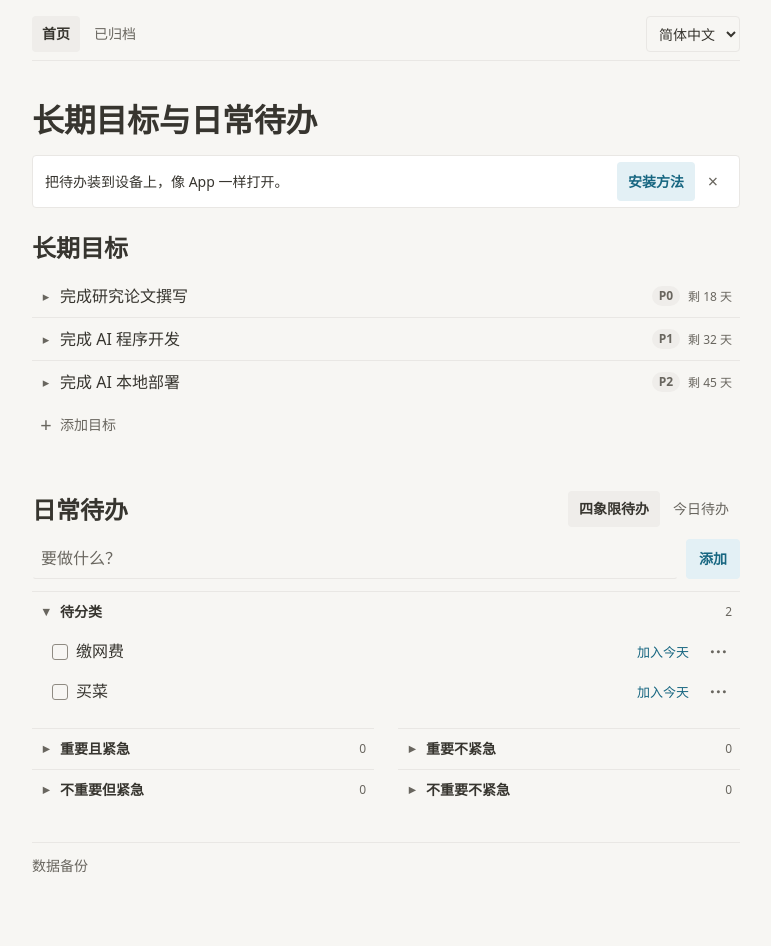
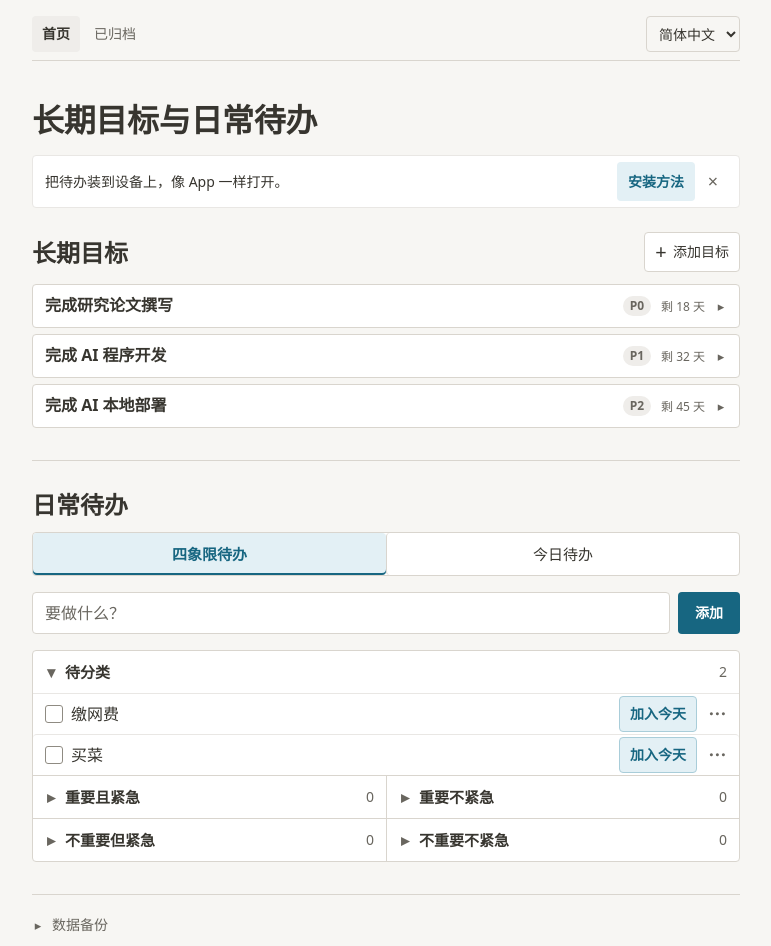
Before and after one commit to huzhenlin310-dotcom/todo-pwa, a website: page index.html in a window 1280 px wide. Shown: the whole page, without its empty margins (254-1025 px from the left). Before the commit the page ends 925 px from the top, so only its background shows below. Drawn offline with Linux system fonts and the light colour scheme.

Commit message:
Clarify Todo homepage actions and visual hierarchy

```diff
--- a/app.js
+++ b/app.js
@@ -16,6 +16,7 @@
   const undoMessage = document.querySelector('#undo-message');
   const swipeThreshold = 64;
   const addGoalForm = document.querySelector('#add-goal');
+  const addGoalToggle = document.querySelector('#toggle-add-goal');
   const addTaskForm = document.querySelector('#add-task');
   const languagePicker = document.querySelector('#language');
   const status = document.querySelector('#status');
@@ -573,7 +574,7 @@
   }
 
   function quadrantGroup(key) {
-    return `<details class="quadrant${key === 'unclassified' ? ' unclassified-group' : ''}" data-quadrant="${key}">
+    return `<details class="quadrant" data-quadrant="${key}">
       <summary><span data-i18n="${quadrants[key]}"></span><span class="quadrant-count"></span><span class="arrow" aria-hidden="true"></span></summary>
       <ul></ul>
     </details>`;
@@ -1119,6 +1120,13 @@
     else if (!archiveView.hidden && deletion.returnFocus.isConnected) deletion.returnFocus.focus({ preventScroll: true });
   });
 
+  addGoalToggle.addEventListener('click', () => {
+    const open = addGoalForm.hidden;
+    addGoalForm.hidden = !open;
+    addGoalToggle.setAttribute('aria-expanded', String(open));
+    if (open) addGoalForm.elements.title.focus();
+  });
+
   addGoalForm.addEventListener('submit', event => {
     event.preventDefault();
     const goal = saveGoalFields(addGoalForm);
@@ -1127,7 +1135,8 @@
     saveState();
     const card = appendGoal(goal);
     addGoalForm.reset();
-    addGoalForm.closest('details').open = false;
+    addGoalForm.hidden = true;
+    addGoalToggle.setAttribute('aria-expanded', 'false');
     card.open = true;
     card.querySelector('.add-step input').focus();
   });
--- a/index.html
+++ b/index.html
@@ -41,12 +41,14 @@
   </aside>
   <div id="home-view">
     <section class="goals" aria-labelledby="goals-heading">
-      <header class="section-head"><h1 id="goals-heading" tabindex="-1" data-i18n="goalsHeading">长期目标</h1></header>
+      <header class="section-head">
+        <h1 id="goals-heading" tabindex="-1" data-i18n="goalsHeading">长期目标</h1>
+        <button type="button" id="toggle-add-goal" aria-controls="add-goal" aria-expanded="false">
+          <span class="plus" aria-hidden="true">+</span><span data-i18n="addGoal">添加目标</span>
+        </button>
+      </header>
+      <form id="add-goal" class="goal-form" hidden></form>
       <div id="goals"></div>
-      <details class="add-goal">
-        <summary><span class="plus" aria-hidden="true">+</span><span data-i18n="addGoal">添加目标</span></summary>
-        <form id="add-goal" class="goal-form"></form>
-      </details>
     </section>
     <section class="checklist" aria-labelledby="checklist-heading">
       <header class="section-head checklist-toolbar">
@@ -97,7 +99,7 @@
   </div>
   <footer class="data-settings">
     <details>
-      <summary data-i18n="dataSettings">数据备份</summary>
+      <summary><span class="arrow" aria-hidden="true"></span><span data-i18n="dataSettings">数据备份</span></summary>
       <p data-i18n="localData">待办保存在此浏览器。换设备或清除站点数据前，请先导出备份。</p>
       <div class="task-actions">
         <button type="button" class="secondary" id="export-backup" data-i18n="exportBackup">导出备份</button>
--- a/styles.css
+++ b/styles.css
@@ -7,6 +7,7 @@
   --hover: #efedea;
   --pressed: #e3e1db;
   --line: #e9e7e4;
+  --section-line: #d9d5ce;
   --control-line: #8f8b82;
   --white: #fff;
   --blue: #2eaadc;
@@ -51,14 +52,14 @@ h3 { font-size: 1.125rem; font-weight: 600; line-height: 1.4; }
   content: "";
   grid-row: 2;
   grid-column: 1 / -1;
-  border-block-end: 1px solid var(--line);
+  border-block-end: 1px solid var(--section-line);
 }
 
 .app-title {
   grid-row: 3;
   grid-column: 1 / -1;
   margin: 0;
-  padding-top: clamp(12px, 4vw, 32px);
+  padding-top: clamp(14px, 5vw, 32px);
   font-size: clamp(1.625rem, 5vw, 2rem);
   font-weight: 600;
   line-height: 1.2;
@@ -80,11 +81,14 @@ h3 { font-size: 1.125rem; font-weight: 600; line-height: 1.4; }
 }
 
 .view-nav a[aria-current="page"] { background: var(--hover); color: var(--ink); font-weight: 600; }
-.language-picker select { width: 100%; cursor: pointer; font-size: .875rem; }
+.language-picker select { width: 100%; border-color: var(--section-line); cursor: pointer; font-size: .875rem; }
 .section-head { display: flex; align-items: center; justify-content: space-between; gap: 8px; margin-bottom: 12px; }
-.checklist { margin-top: clamp(32px, 7vw, 48px); }
-.checklist-toolbar { flex-wrap: wrap; }
-.checklist-toolbar h2 { flex: 0 0 auto; }
+.checklist {
+  margin-top: clamp(20px, 5vw, 32px);
+  padding-top: clamp(20px, 5vw, 28px);
+  border-block-start: 1px solid var(--section-line);
+}
+.checklist-toolbar { flex-direction: column; align-items: stretch; gap: 12px; margin-bottom: 16px; }
 .source { display: block; color: var(--muted); font-size: .75rem; }
 .countdown, .quadrant-count, .today-progress, .plan-date { font-variant-numeric: tabular-nums; }
 
@@ -130,11 +134,11 @@ h3 { font-size: 1.125rem; font-weight: 600; line-height: 1.4; }
 .data-settings {
   margin-top: 32px;
   padding-top: 12px;
-  border-block-start: 1px solid var(--line);
+  border-block-start: 1px solid var(--section-line);
   color: var(--muted);
   font-size: .875rem;
 }
-.data-settings summary { cursor: pointer; width: fit-content; }
+.data-settings summary { display: flex; align-items: center; gap: 8px; width: fit-content; min-height: var(--control-height); }
 .data-settings p { margin: 8px 0; }
 .backup-notice[data-error] { color: var(--red-ink); }
 
@@ -191,6 +195,16 @@ summary::-webkit-details-marker { display: none; }
 
 .goal > summary .arrow { grid-column: 1; grid-row: 1; }
 .goal-title { overflow-wrap: anywhere; }
+
+#goals .goal {
+  border: 1px solid var(--section-line);
+  border-radius: var(--radius);
+  background: var(--white);
+}
+#goals .goal + .goal { margin-top: 6px; }
+#goals .goal > summary { grid-template-columns: minmax(0, 1fr) auto auto 12px; gap: 10px; padding-inline: 12px; }
+#goals .goal > summary .arrow { grid-column: 4; }
+#goals .goal-title { font-weight: 600; }
 .badge {
   padding: 1px 7px;
   border-radius: 999px;
@@ -216,7 +230,7 @@ details[open] > summary .arrow::before { content: "▾"; }
 .goal-body .section-head { margin-bottom: 4px; }
 .goal-body h3, .note-label { font-size: .875rem; font-weight: 600; }
 .note-label { display: block; margin: 12px 0 4px; }
-.add-goal > summary, .edit-goal > summary {
+.edit-goal > summary {
   display: flex;
   align-items: center;
   gap: 8px;
@@ -229,7 +243,24 @@ details[open] > summary .arrow::before { content: "▾"; }
   font-weight: 500;
 }
 
-.add-goal { margin-top: 4px; }
+#toggle-add-goal {
+  display: inline-flex;
+  align-items: center;
+  gap: 6px;
+  min-height: max(40px, var(--control-height));
+  border-color: var(--section-line);
+  background: var(--white);
+  text-align: start;
+}
+#toggle-add-goal[aria-expanded="true"] { background: var(--hover); }
+#add-goal {
+  margin: 0 0 12px;
+  padding: 8px 12px;
+  border: 1px solid var(--section-line);
+  border-radius: var(--radius);
+  background: var(--white);
+}
+.goals > .section-head { flex-wrap: wrap; }
 .plus { width: 12px; font-size: 1.25rem; line-height: 1; text-align: center; }
 .edit-goal { margin-top: 8px; }
 .goal-form { display: grid; grid-template-columns: minmax(0, 1fr) auto; max-width: 400px; gap: 8px; margin: 4px 0 8px; }
@@ -239,7 +270,17 @@ details[open] > summary .arrow::before { content: "▾"; }
 .goal-form button { grid-column: 1 / -1; justify-self: start; }
 .add-row { display: grid; grid-template-columns: minmax(0, 1fr) auto; gap: 8px; }
 .add-row button { padding-inline: 12px; }
-.checklist .add-row { margin-bottom: 12px; }
+.checklist .add-row { margin-bottom: 16px; }
+#task-title {
+  min-height: max(42px, var(--control-height));
+  padding-inline: 12px;
+  border: 1px solid var(--section-line);
+  background: var(--white);
+}
+#task-title:focus { border-color: var(--blue-ink); }
+#task-title:user-invalid { border-color: var(--red-ink); }
+#add-task button { padding-inline: 16px; background: var(--blue-ink); color: var(--white); }
+#add-task button:active { background: #10495d; }
 .add-step { margin-top: 8px; }
 ul { margin: 0; padding: 0; list-style: none; }
 
@@ -339,7 +380,13 @@ ul { margin: 0; padding: 0; list-style: none; }
 }
 
 .quiet-action { color: var(--muted); }
-.board-plan:not(:disabled) { color: var(--blue-ink); }
+.board-plan:not(:disabled) {
+  border-color: #a9cdd9;
+  background: var(--blue-tint);
+  color: var(--blue-ink);
+  font-weight: 600;
+}
+.board-task .board-plan { padding-inline: 10px; font-size: .875rem; }
 .board-schedule-status { color: var(--blue-ink); }
 .tag-editor {
   grid-column: 1 / -1;
@@ -370,33 +417,66 @@ ul { margin: 0; padding: 0; list-style: none; }
 .tag-choice:has(input:checked) { background: var(--blue-tint); }
 .tag-choice input { padding: 0; }
 
-.task-view-switch { display: flex; flex-wrap: wrap; max-width: 100%; gap: 2px; }
-.task-view-switch button[aria-pressed="true"] { background: var(--hover); color: var(--ink); font-weight: 600; }
-.quadrant-grid { display: grid; gap: 0 24px; }
-.quadrant { min-width: 0; border-block-start: 1px solid var(--line); }
+.task-view-switch {
+  display: grid;
+  grid-template-columns: repeat(2, minmax(0, 1fr));
+  border: 1px solid var(--section-line);
+  border-radius: var(--radius);
+  background: var(--white);
+}
+.task-view-switch button {
+  min-width: 0;
+  min-height: max(42px, var(--control-height));
+  border: 0;
+  color: var(--ink);
+  font-size: .9375rem;
+  overflow-wrap: anywhere;
+}
+.task-view-switch button + button { border-inline-start: 1px solid var(--section-line); }
+.task-view-switch button[aria-pressed="true"] {
+  background: var(--blue-tint);
+  color: var(--blue-ink);
+  font-weight: 600;
+  box-shadow: inset 0 -2px var(--blue-ink);
+}
+.task-view-switch button:focus-visible { z-index: 1; }
+#checklist-tasks, #today-tasks:not(:empty) {
+  border: 1px solid var(--section-line);
+  border-radius: var(--radius);
+  background: var(--white);
+}
+.quadrant-grid { display: grid; }
+.quadrant { min-width: 0; }
+.quadrant-grid > .quadrant { border-block-start: 1px solid var(--section-line); }
 .quadrant > summary {
   display: flex;
   align-items: center;
   gap: 8px;
-  min-height: max(40px, var(--control-height));
-  padding-inline: 8px;
+  min-height: max(42px, var(--control-height));
+  padding-inline: 12px;
   border-radius: var(--radius);
-  font-size: .875rem;
+  font-size: .9375rem;
   font-weight: 600;
 }
 
 .quadrant > summary > :first-child { min-width: 0; overflow-wrap: anywhere; }
-.quadrant > summary .arrow { order: -1; }
+.quadrant > summary .arrow { order: -1; font-size: 1rem; }
+.quadrant[data-quadrant="yes-yes"]:has(.board-task .task-check input:not(:checked)) > summary > :first-child {
+  border-inline-start: 3px solid var(--red-ink);
+  padding-inline-start: 8px;
+}
 .quadrant-count {
   flex: none;
   margin-inline-start: auto;
   color: var(--muted);
-  font-size: .75rem;
+  font-size: .875rem;
   font-weight: 500;
 }
 
-.quadrant ul { padding-inline-start: 12px; }
-.unclassified-group { margin-bottom: 16px; }
+.quadrant ul:not(:empty) { border-block-start: 1px solid var(--line); }
+.board-task, .today-task { padding-inline: 12px 4px; }
+.board-task + .board-task, .today-task + .today-task { border-block-start: 1px solid var(--line); }
+.board-task .task-check input, .today-task .task-check input { width: 18px; height: 18px; }
 .today-heading { flex-wrap: wrap; }
 .today-progress, .plan-date { color: var(--muted); font-size: .8125rem; }
 #past-view { margin-top: 24px; }
@@ -505,11 +585,12 @@ button.confirm-delete:active { background: var(--red-ink); color: var(--white);
 }
 
 @media (min-width: 590px) {
-  .quadrant-grid { grid-template-columns: repeat(2, minmax(0, 1fr)); align-items: start; }
+  .quadrant-grid { grid-template-columns: repeat(2, minmax(0, 1fr)); }
+  .quadrant-grid > .quadrant:nth-child(even) { border-inline-start: 1px solid var(--section-line); }
 }
 
 @media (max-width: 589px) {
-  .checklist-toolbar { flex-direction: column; align-items: flex-start; }
+  :root { scrollbar-gutter: auto; }
 }
 
 @media (pointer: coarse) {
@@ -519,7 +600,10 @@ button.confirm-delete:active { background: var(--red-ink); color: var(--white);
 @media (hover: hover) {
   :is(summary, select, .view-nav a, .task, .tag-choice):hover,
   button:not(:disabled, :active):hover { background: var(--hover); }
-  :is(button.secondary, .task-view-switch button[aria-pressed="true"]):not(:active):hover { background: var(--pressed); }
+  button.secondary:not(:active):hover { background: var(--pressed); }
+  #add-task button:not(:active):hover { background: #12566d; }
+  .board-plan:not(:disabled):hover, .task-view-switch button[aria-pressed="true"]:hover { background: var(--blue-pressed); }
+  #toggle-add-goal:hover { background: var(--hover); }
   button[type="submit"]:not(.secondary, .confirm-delete, :active):hover { background: var(--blue-pressed); }
   .install-tip .install-action:not(:disabled):hover { background: var(--blue-pressed); }
   button:is(.danger-action, .confirm-delete):not(:disabled, :active):hover { background: var(--red-tint); }
```
